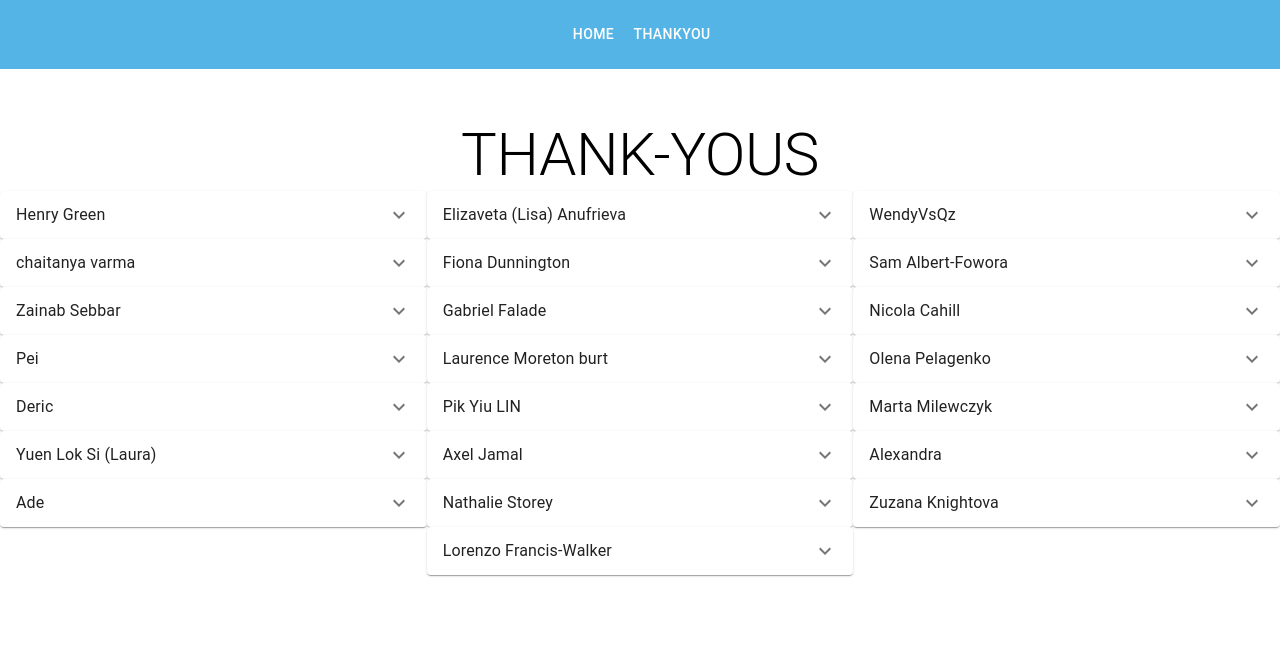
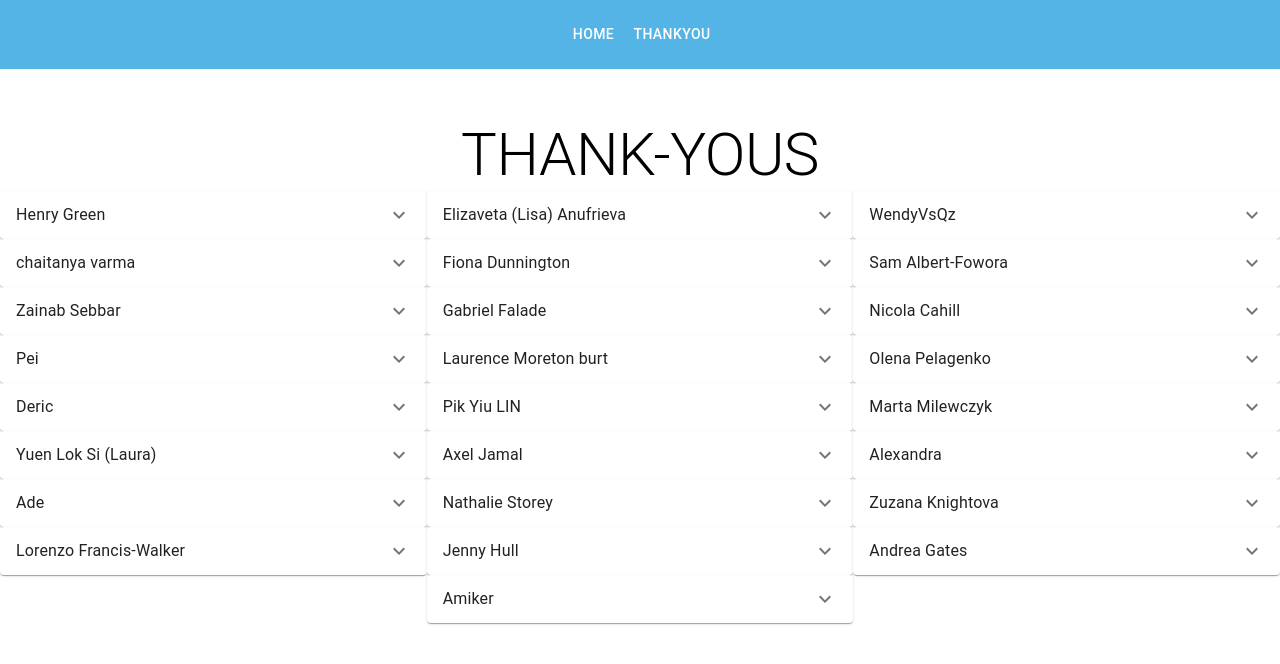
Before and after one commit to HenryJamesGreen/thankyou, a React (Create React App) app: page /thankyou in a window 1280 px wide. Shown: the top 664 px of the page. Built offline with nearby package versions, Linux system fonts and the light colour scheme.

Commit message:
added more info

```diff
--- a/src/pages/Thankyou.js
+++ b/src/pages/Thankyou.js
@@ -4,6 +4,7 @@ import projectData from "../thankyous.json";
 import { useState } from "react";
 import { Grid, Typography, Box } from "@mui/material";
 import Content from "../components/Content";
+import Image from "../images/pika.gif"
 
 function Thankyou() {
   // Set userState.
@@ -28,6 +29,7 @@ function Thankyou() {
                 key={thanks.id}
                 name={thanks.name}
                 description={thanks.description}
+                image={thanks.image}
               />
             </Grid>
           ))}
--- a/src/thankyous.json
+++ b/src/thankyous.json
@@ -108,5 +108,21 @@
     "id": 22,
     "name": "Lorenzo Francis-Walker",
     "description": "Thank you everyone for making this such a pleasant experience. My confidence and skills have grown thanks to you"
+  },
+  {
+    "id": 23,
+    "name": "Jenny Hull",
+    "description": "Thank you Nirmeet, Chelsea and the rest of the team!  Thanks to your patience, guidance and encouragement I've learned more and worked harder on this course than I thought was possible for me, and I am so excited to keep learning! The last 4 months have absolutely flown by. I will miss working with you, and wish you all the best for whatever wonderful things you do next. Thank you!💗 ",
+    "image": "./images/pika.gif"
+  },
+  {
+    "id": 24,
+    "name": "Andrea Gates",
+    "description": "Thank you Nirmeet (and Paul), also Chadrick and John. You were all so friendly and supportive throughout. I'm very grateful to have been able to take the course, and not a little relieved that it's over... But mostly I'm grateful. Thank you from the bottom of my brain."
+  },
+  {
+    "id": 25,
+    "name": "Amiker",
+    "description": "Big thank you to Nirmeet, Chadrick, Sade and all the TAs for getting us through the last 16 weeks! Couldn't have done it without your constant support and genuine care and willingness to help. I have learnt so much during this bootcamp and cant wait to see where my career takes me! Thanks again 💗"
   }
 ]
```
Also changed, not shown: src/images/pika.gif (added).
